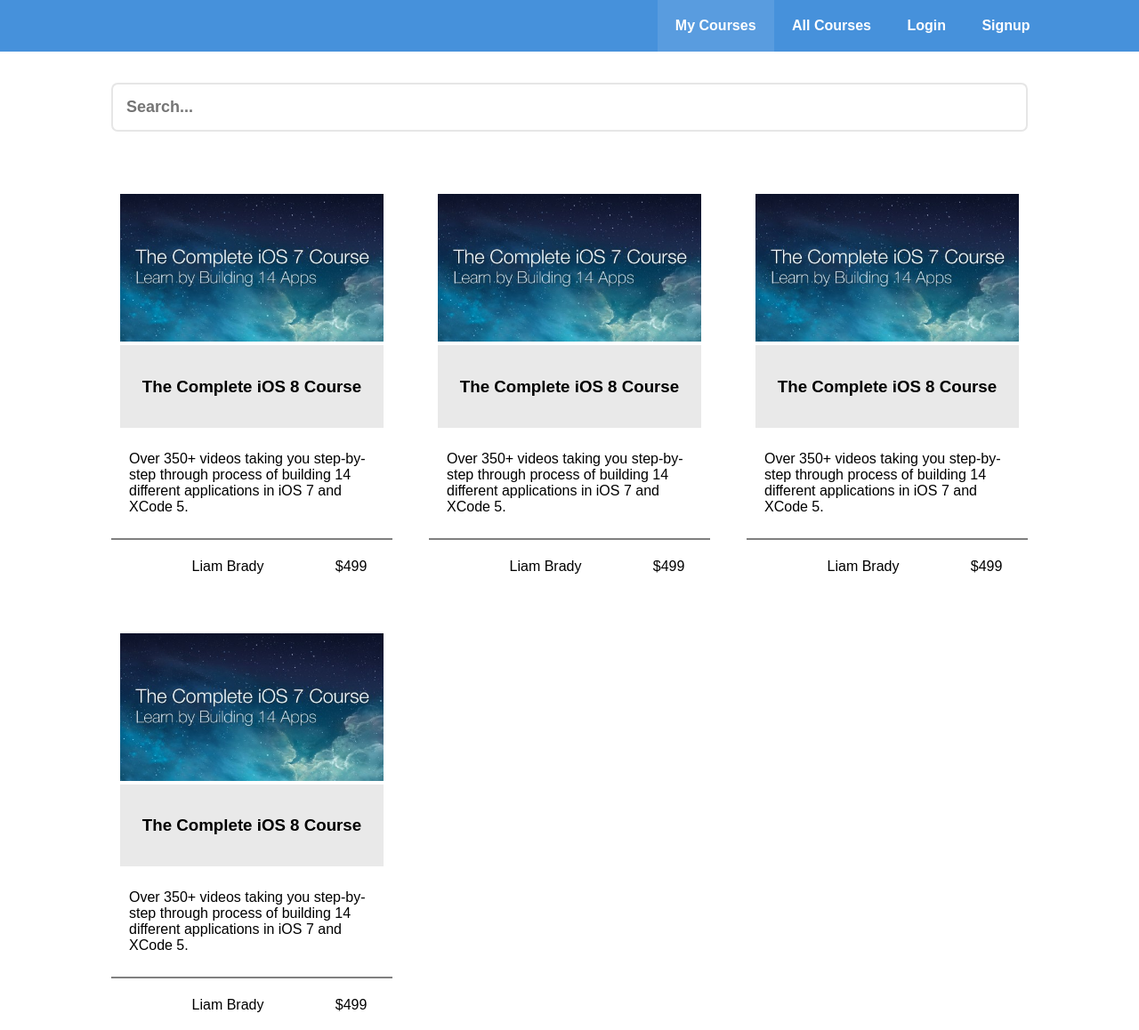
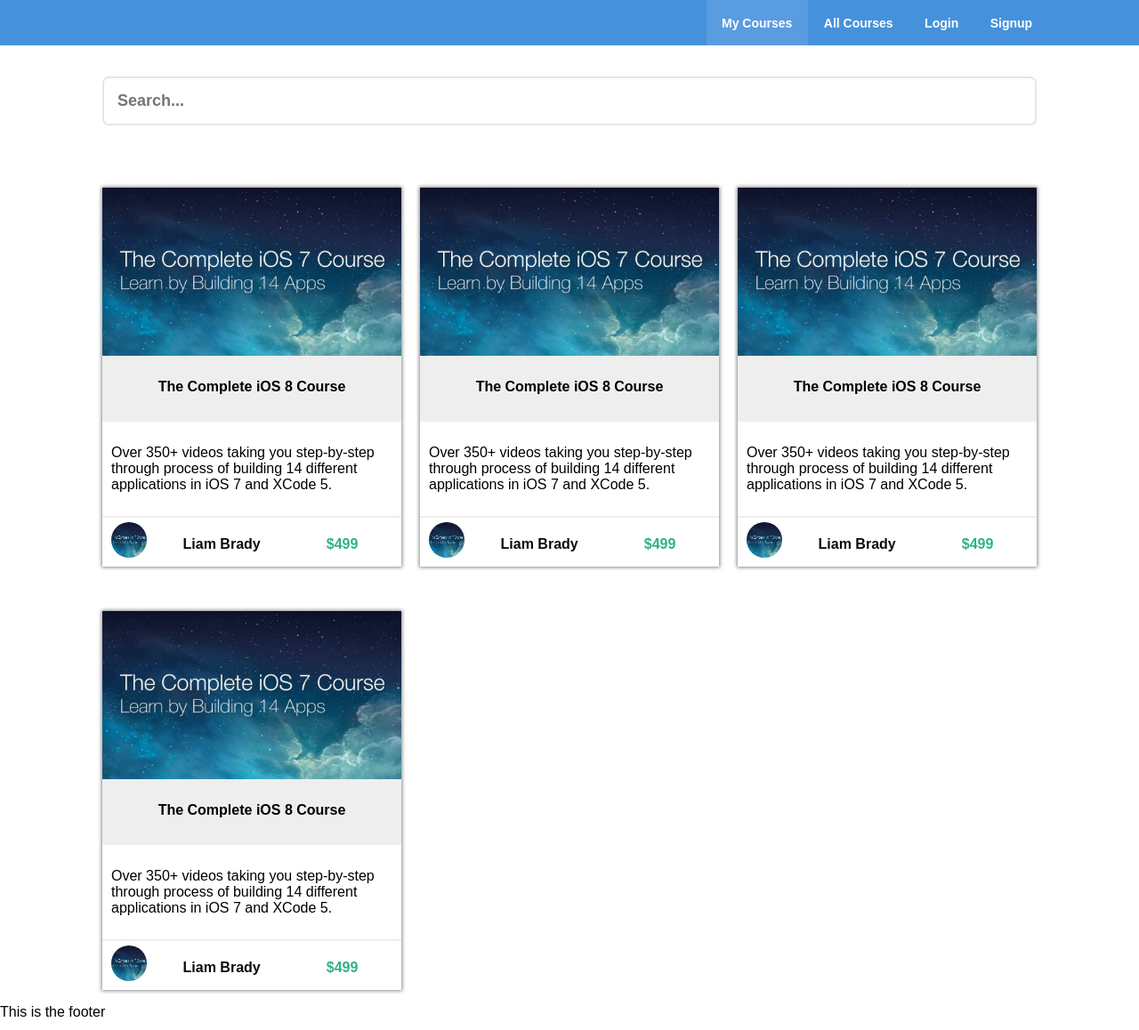
Before and after one commit to liamseanbrady/sass-grid, a plain HTML site: page index.html in a window 1280 px wide. Shown: the top 1158 px of the page at 89% size. Drawn offline with nearby package versions, Linux system fonts and the light colour scheme.

Commit message:
Add some UI changes to tidy up

```diff
--- a/index.html
+++ b/index.html
@@ -26,26 +26,43 @@
 
     <div class="grid">
 
+      <div class="grid__col--4">
+
+
+          <div class="grid__col--12 course-preview">
+            <img class="img--full" src="img/ios8.jpg" alt="" >
+            <h4 class="course-preview--headline">The Complete iOS 8 Course</h4>
+            <p class="course-preview--desc">Over 350+ videos taking you step-by-step through process of building 14 different
+              applications in iOS 7 and XCode 5.</p>
+        <div class="grid course-preview--info">
+          <div class="grid__col--3">
+            <img class="img--avatar" src="img/ios8.jpg" alt="" >
+          </div>
+          <div class="grid__col--6">
+            <p class="course-preview--author" >Liam Brady</p>
+          </div>
+          <div class="grid__col--3">
+            <p class="course-preview--price">$499</p>
+          </div>
+        </div>
+          </div>
+
+
+
+      </div>
+
       <div class="grid__col--4 course-preview">
 
-        <div class="grid">
+
           <div class="grid__col--12">
             <img class="img--full" src="img/ios8.jpg" alt="" >
-            <h3 class="course-preview--headline">The Complete iOS 8 Course</h3>
-          </div>
-        </div>
-
-
-        <div class="grid">
-          <div class="grid__col--12">
+            <h4 class="course-preview--headline">The Complete iOS 8 Course</h4>
             <p class="course-preview--desc">Over 350+ videos taking you step-by-step through process of building 14 different
               applications in iOS 7 and XCode 5.</p>
           </div>
-        </div>
-
         <div class="grid course-preview--info">
           <div class="grid__col--3">
-            <img class="img--avatar" src="" alt="" >
+            <img class="img--avatar" src="img/ios8.jpg" alt="" >
           </div>
           <div class="grid__col--6">
             <p class="course-preview--author" >Liam Brady</p>
@@ -55,28 +72,22 @@
           </div>
         </div>
 
+
+
       </div>
 
       <div class="grid__col--4 course-preview">
 
-        <div class="grid">
+
           <div class="grid__col--12">
             <img class="img--full" src="img/ios8.jpg" alt="" >
-            <h3 class="course-preview--headline">The Complete iOS 8 Course</h3>
-          </div>
-        </div>
-
-
-        <div class="grid">
-          <div class="grid__col--12">
+            <h4 class="course-preview--headline">The Complete iOS 8 Course</h4>
             <p class="course-preview--desc">Over 350+ videos taking you step-by-step through process of building 14 different
               applications in iOS 7 and XCode 5.</p>
           </div>
-        </div>
-
         <div class="grid course-preview--info">
           <div class="grid__col--3">
-            <img class="img--avatar" src="" alt="" >
+            <img class="img--avatar" src="img/ios8.jpg" alt="" >
           </div>
           <div class="grid__col--6">
             <p class="course-preview--author" >Liam Brady</p>
@@ -86,28 +97,22 @@
           </div>
         </div>
 
+
+
       </div>
 
-      <div class="grid__col--4 course-preview">
+      <div class="flush-left grid__col--4 course-preview">
 
-        <div class="grid">
+
           <div class="grid__col--12">
             <img class="img--full" src="img/ios8.jpg" alt="" >
-            <h3 class="course-preview--headline">The Complete iOS 8 Course</h3>
-          </div>
-        </div>
-
-
-        <div class="grid">
-          <div class="grid__col--12">
+            <h4 class="course-preview--headline">The Complete iOS 8 Course</h4>
             <p class="course-preview--desc">Over 350+ videos taking you step-by-step through process of building 14 different
               applications in iOS 7 and XCode 5.</p>
           </div>
-        </div>
-
         <div class="grid course-preview--info">
           <div class="grid__col--3">
-            <img class="img--avatar" src="" alt="" >
+            <img class="img--avatar" src="img/ios8.jpg" alt="" >
           </div>
           <div class="grid__col--6">
             <p class="course-preview--author" >Liam Brady</p>
@@ -117,36 +122,7 @@
           </div>
         </div>
 
-      </div>
 
-      <div class="flush-left grid__col--4 course-preview">
-
-        <div class="grid">
-          <div class="grid__col--12">
-            <img class="img--full" src="img/ios8.jpg" alt="" >
-            <h3 class="course-preview--headline">The Complete iOS 8 Course</h3>
-          </div>
-        </div>
-
-
-        <div class="grid">
-          <div class="grid__col--12">
-            <p class="course-preview--desc">Over 350+ videos taking you step-by-step through process of building 14 different
-              applications in iOS 7 and XCode 5.</p>
-          </div>
-        </div>
-
-        <div class="grid course-preview--info">
-          <div class="grid__col--3">
-            <img class="img--avatar" src="" alt="" >
-          </div>
-          <div class="grid__col--6">
-            <p class="course-preview--author" >Liam Brady</p>
-          </div>
-          <div class="grid__col--3">
-            <p class="course-preview--price">$499</p>
-          </div>
-        </div>
 
       </div>
 
--- a/sass/Layout/_course-preview.scss
+++ b/sass/Layout/_course-preview.scss
@@ -4,7 +4,9 @@
 
 .course-preview {
 
+  padding: 0;
   margin-top: em(50px);
+  box-shadow: 0px 0px 4px 1px #888888;
 
   @include m(image) {
     margin: 0;
@@ -12,9 +14,10 @@
   }
   @include m(headline) {
     margin: 0;
+    margin-top: em(-4px);
     padding: em(30px) em(10px);
     text-align: center;
-    background: lighten(grey, 41%);
+    background: #EEE;
   }
   @include m(desc) {
     padding: em(10px);
@@ -22,6 +25,21 @@
 
   @include m(info) {
     padding-top: em(5px);
-    border-top: 2px solid grey;
+    padding-left: em(10px);
+    padding-right: em(10px);
+    border-top: 2px solid #EEE;
+    @include mq(small) {
+      text-align: center;
+    }
+  }
+
+  @include m(author) {
+    font-weight: $font-weight--bold;
+    color: $black;
+  }
+
+  @include m(price) {
+    font-weight: $font-weight--bold;
+    color: $color-accent;
   }
 }
--- a/sass/Layout/_grid-columns.scss
+++ b/sass/Layout/_grid-columns.scss
@@ -22,8 +22,8 @@
     @include doubly(percentage($g-gutter-width / $context));
     float: left;
     min-height: 1px;
-    padding-left: 10px;
-    padding-right: 10px;
+    // padding-left: 10px;
+    // padding-right: 10px;
     &:last-of-type {
       float: right;
     }
--- a/sass/Modules/_extends.scss
+++ b/sass/Modules/_extends.scss
@@ -13,14 +13,14 @@
 }
 
 %nav-item-link {
-  font-size: em(16px);
+  font-size: em(14px);
   text-align: center;
   font-weight: $font-weight--medium;
   display: block;
   padding: em(25px, 20px);
   @include mq(small) {
-    padding-top: em(14px, 18px);
-    padding-bottom: em(14px, 18px);
+    padding-top: em(18px, 14px);
+    padding-bottom: em(18px, 14px);
   }
 }
 
--- a/sass/Modules/_img.scss
+++ b/sass/Modules/_img.scss
@@ -6,7 +6,18 @@
   width: 100%;
   height: auto;
   background: grey;
+  margin-bottom: 0px;
+  display: block;
   @include mq("medium") {
     max-width: 100%;
   }
 }
+
+.img--avatar {
+  border-radius: $br--round;
+  height: 40px;
+  width: 40px;
+  @include mq("medium") {
+    max-width: 100%;
+  }
+}
```
Also changed, not shown: css/application.css, 1 other file.
